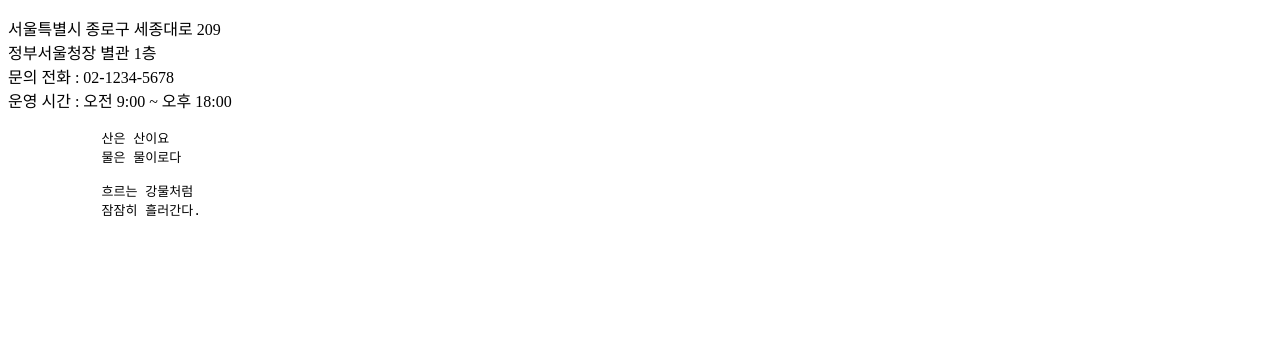
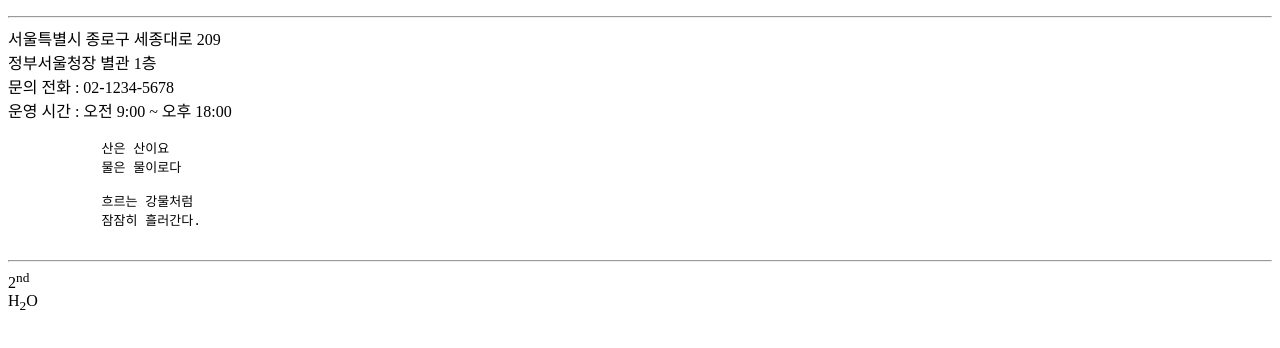
Before and after one commit to Kimyoumin06/website, a plain HTML site: page 2025.09.22/index.html in a window 1280 px wide. Drawn offline with Linux system fonts and the light colour scheme.

Commit message:
sup/sub/hr

```diff
--- a/2025.09.22/index.html
+++ b/2025.09.22/index.html
@@ -15,7 +15,10 @@
     <h6>주소6 Address6</h6>
     -->
     <!-- hn <- n에 들어갈 숫자에 따라 크기가 결정 됨. 숫자가 클수록 크기가 작아짐 -->
+
     <p>
+
+        <hr>
 
         서울특별시 종로구 세종대로 209<br>
         정부서울청장 별관 1층<br>
@@ -30,6 +33,14 @@
             잠잠히 흘러간다.
         </pre>
         </p>
+
+        <hr>
+
+        <!-- 위 첨자 -->
+        2<sup>nd</sup><br>
+        <!-- 아래 첨자 -->
+        H<sub>2</sub>O
+
     </p>
 </body>
 </html>
```
